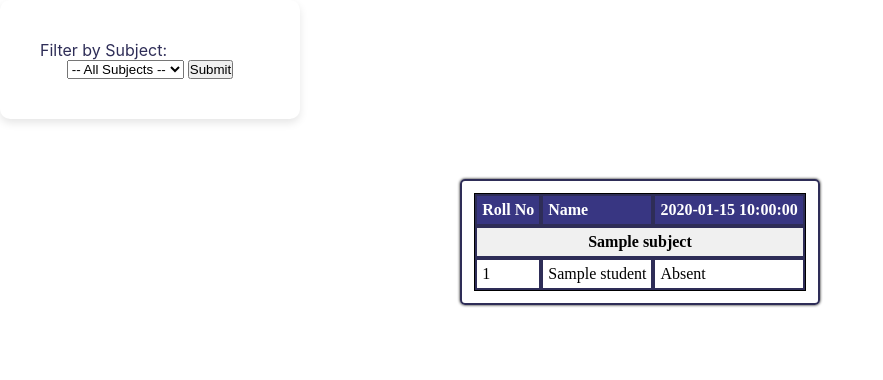
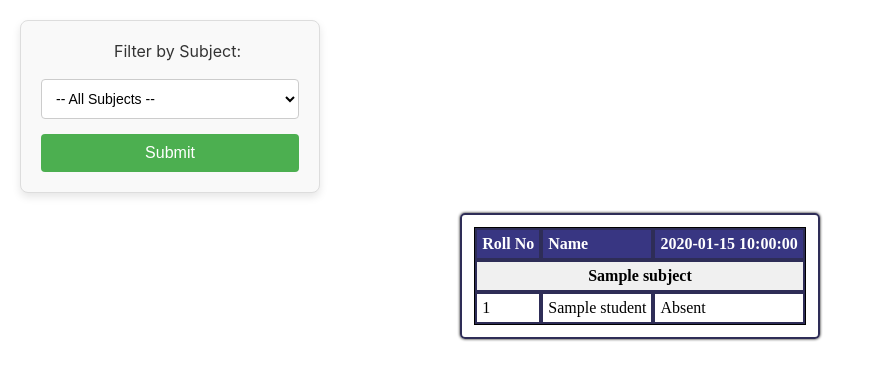
Before and after one commit to Dorothy003/AL-ML, a Flask app: page /Attendancelog in a window 1280 px wide. Shown: the part 81-461 px from the top of the page, without its empty margins (0-883 px from the left). Run offline with Flask 3, Linux system fonts and the light colour scheme; a database or web service that is not in the repository returns one stand-in record (values such as "Sample title"); some libraries are stand-ins or nearby versions.

Commit message:
filter by subject ui updated without positioning

```diff
--- a/templates/Attendancelog.html
+++ b/templates/Attendancelog.html
@@ -5,6 +5,67 @@
     <title>Attendance Log</title>
     <link rel="stylesheet" type="text/css" href="{{ url_for('static', filename='style.css') }}">
     <script src="https://code.jquery.com/jquery-3.6.0.min.js"></script>
+    <style>
+        /* Style the form container */
+
+        form {
+            margin: 20px;
+            padding: 20px;
+            border: 1px solid #ddd;
+            border-radius: 8px;
+            background-color: #f9f9f9;
+            max-width: 400px;
+            font-family: Arial, sans-serif;
+        }
+
+        /* Style the label */
+        label {
+            font-size: 16px;
+            color: #333;
+            margin-bottom: 10px;
+            display: block;
+        }
+
+        /* Style the select dropdown */
+        select {
+            width: 100%;
+            padding: 10px;
+            margin-top: 8px;
+            font-size: 14px;
+            border: 1px solid #ccc;
+            border-radius: 4px;
+            background-color: #fff;
+            box-sizing: border-box;
+        }
+
+        /* Style the button */
+        button {
+            width: 100%;
+            padding: 10px;
+            margin-top: 15px;
+            font-size: 16px;
+            background-color: #4CAF50;
+            color: white;
+            border: none;
+            border-radius: 4px;
+            cursor: pointer;
+        }
+
+        /* Change button color on hover */
+        button:hover {
+            background-color: #45a049;
+        }
+
+        /* Style for the outer wrapper */
+        .outer-wrapper {
+            margin-top: 20px;
+        }
+/* Change button color on hover */
+button:hover {
+    background-color: #45a049;
+}
+
+    </style>
 </head>
 <body>
     <div class="header">
```
